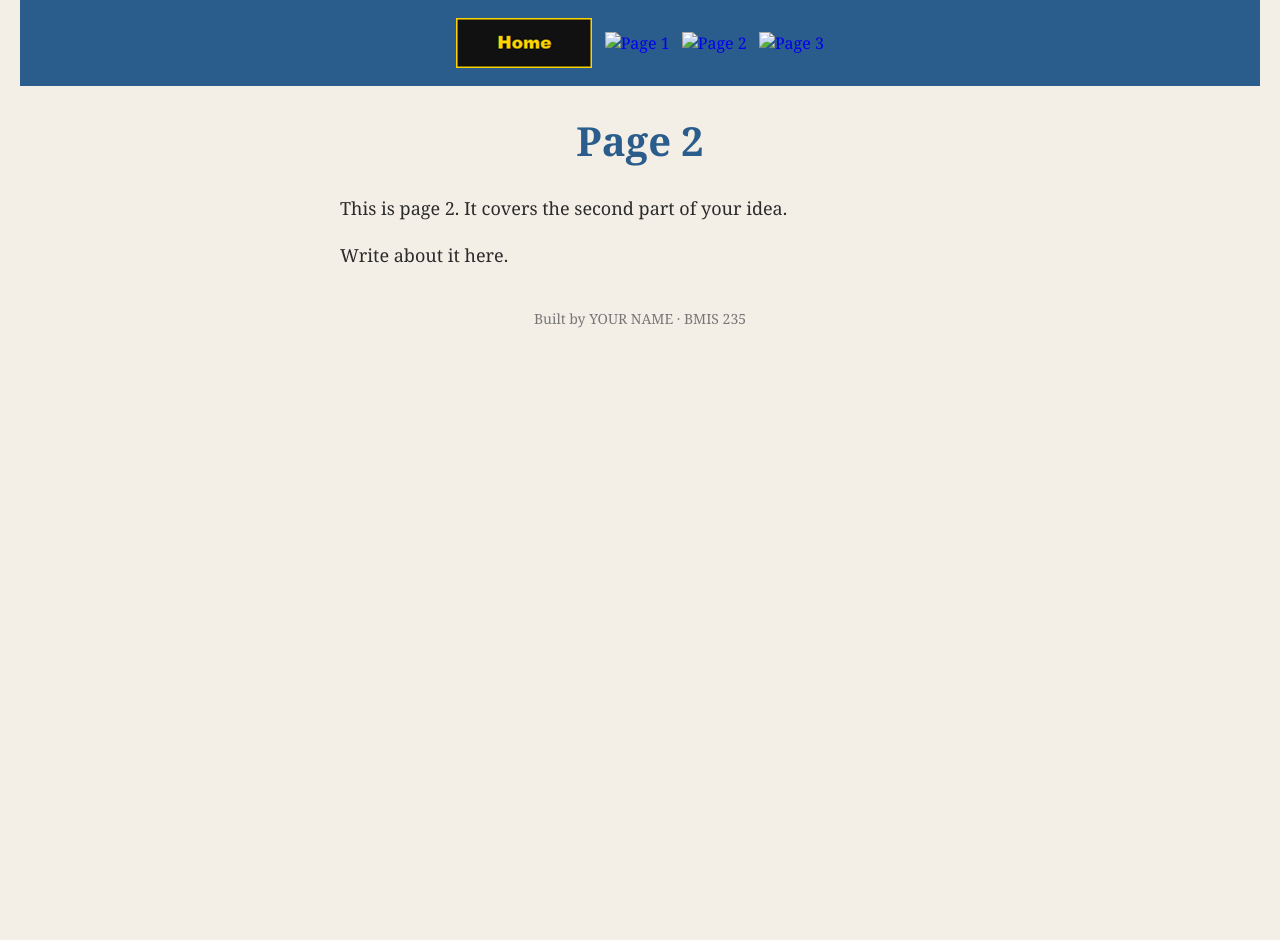
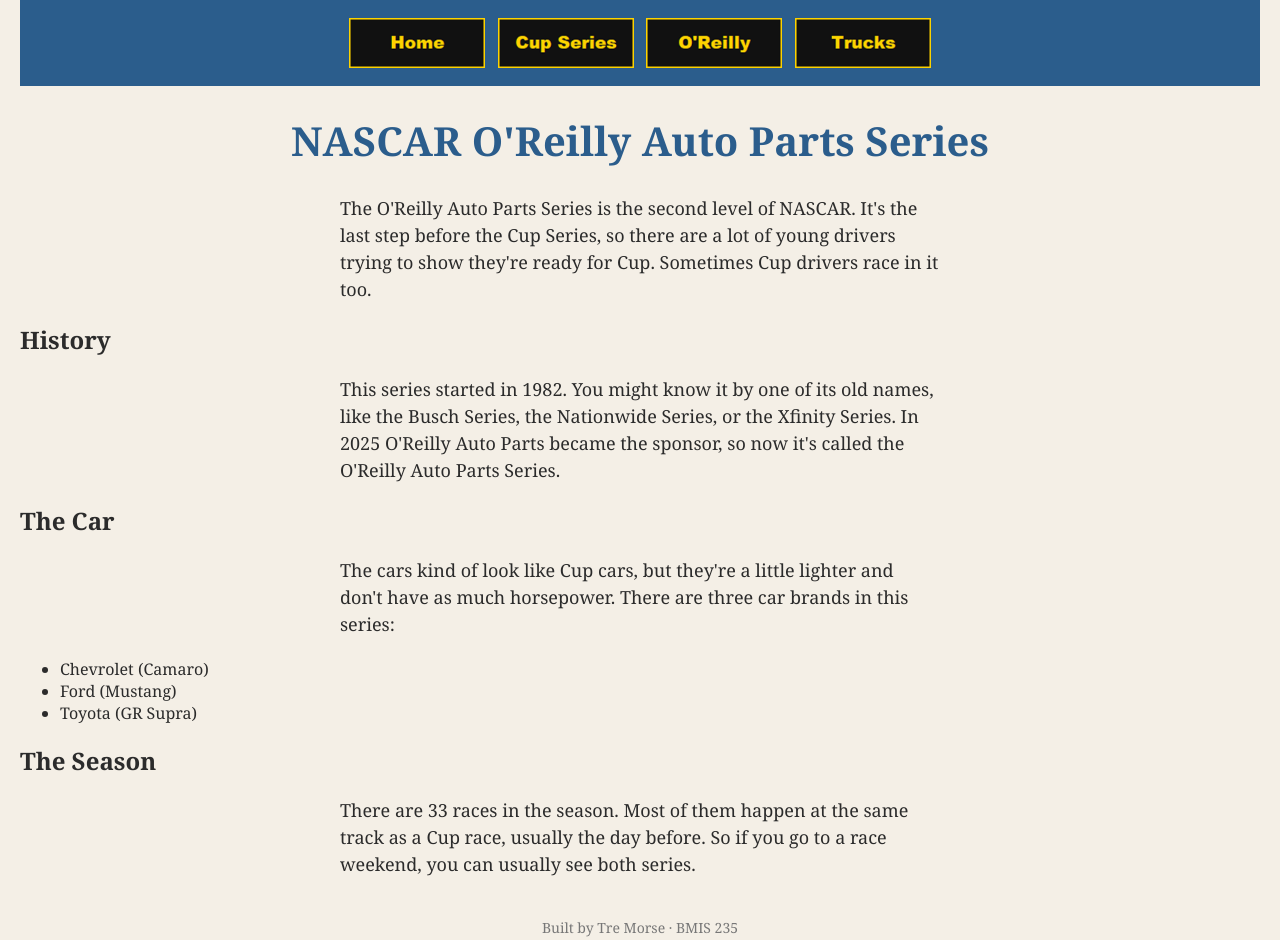
Before and after one commit to rmorse23/bmis235-html-3, a plain HTML site: page oreilly.html in a window 1280 px wide. Before the commit the page ends 800 px from the top, so only its background shows below. Drawn offline with Linux system fonts and the light colour scheme.

Commit message:
Add O'Reilly Series content and menu

```diff
--- a/oreilly.html
+++ b/oreilly.html
@@ -1,14 +1,14 @@
 <!DOCTYPE html>
 <!--
-  Author: YOUR NAME
-  GU username: YOUR-GU-USERNAME
+  Author: Tre Morse
+  GU username: rmorse
   Course: BMIS 235 - HTML-3
 -->
 <html lang="en">
 <head>
 <meta charset="utf-8">
-<meta name="author" content="YOUR NAME">
-<title>Page 2</title>
+<meta name="author" content="Tre Morse">
+<title>NASCAR O'Reilly Auto Parts Series</title>
 
 <!-- this one line connects the page to the stylesheet -->
 <link rel="stylesheet" href="styles.css">
@@ -23,17 +23,30 @@
      ===================================================================== -->
 <nav>
     <a href="index.html"><img src="img/home.png" alt="Home"></a>
-    <a href="page1.html"><img src="img/page1.png" alt="Page 1"></a>
-    <a href="page2.html"><img src="img/page2.png" alt="Page 2"></a>
-    <a href="page3.html"><img src="img/page3.png" alt="Page 3"></a>
+    <a href="cup.html"><img src="img/cup.png" alt="Cup Series"></a>
+    <a href="oreilly.html"><img src="img/oreilly.png" alt="O'Reilly"></a>
+    <a href="trucks.html"><img src="img/trucks.png" alt="Trucks"></a>
 </nav>
 
-<h1>Page 2</h1>
-<p>This is page 2. It covers the second part of your idea.</p>
-<p>Write about it here.</p>
+<h1>NASCAR O'Reilly Auto Parts Series</h1>
+<p>The O'Reilly Auto Parts Series is the second level of NASCAR. It's the last step before the Cup Series, so there are a lot of young drivers trying to show they're ready for Cup. Sometimes Cup drivers race in it too.</p>
+
+<h2>History</h2>
+<p>This series started in 1982. You might know it by one of its old names, like the Busch Series, the Nationwide Series, or the Xfinity Series. In 2025 O'Reilly Auto Parts became the sponsor, so now it's called the O'Reilly Auto Parts Series.</p>
+
+<h2>The Car</h2>
+<p>The cars kind of look like Cup cars, but they're a little lighter and don't have as much horsepower. There are three car brands in this series:</p>
+<ul>
+    <li>Chevrolet (Camaro)</li>
+    <li>Ford (Mustang)</li>
+    <li>Toyota (GR Supra)</li>
+</ul>
+
+<h2>The Season</h2>
+<p>There are 33 races in the season. Most of them happen at the same track as a Cup race, usually the day before. So if you go to a race weekend, you can usually see both series.</p>
 
 <!-- Footer: fill in your name -->
-<footer>Built by YOUR NAME &middot; BMIS 235</footer>
+<footer>Built by Tre Morse &middot; BMIS 235</footer>
 
 </body>
 </html>
```
